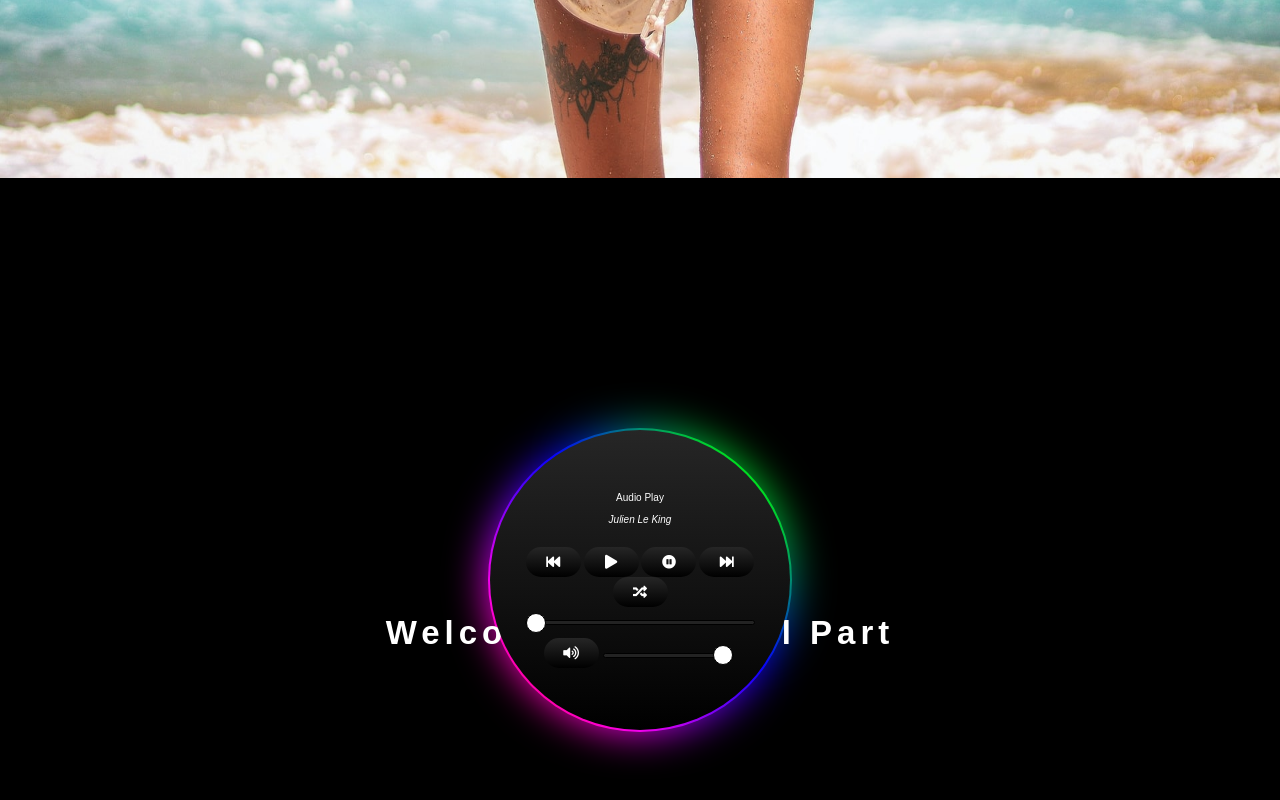
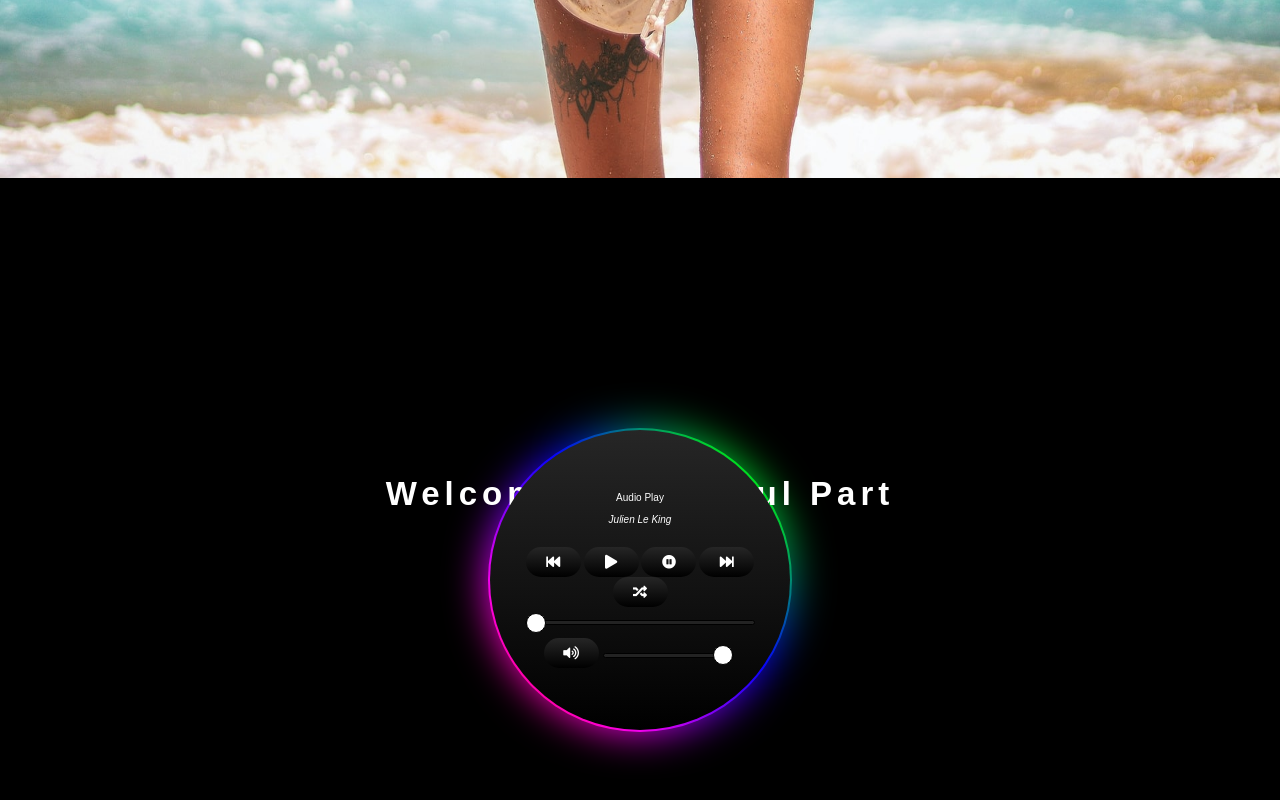
Before and after one commit to douchuis/sexy-clock-favre, a website: page index.html in a window 1280 px wide. Shown: the part 842-1642 px from the top of the page. Drawn offline with Linux system fonts and the light colour scheme; a web font is replaced by a local one.

Commit message:
Update index.css

```diff
--- a/css/index.css
+++ b/css/index.css
@@ -34,7 +34,7 @@ h1 {
 
 .dark-part {
   color: white;
-  margin-top: -250px 0px 250px 0px;
+  margin-top: -150px;
   text-align: center;
   justify-self: center;
   font-size: 3.3rem;
```
